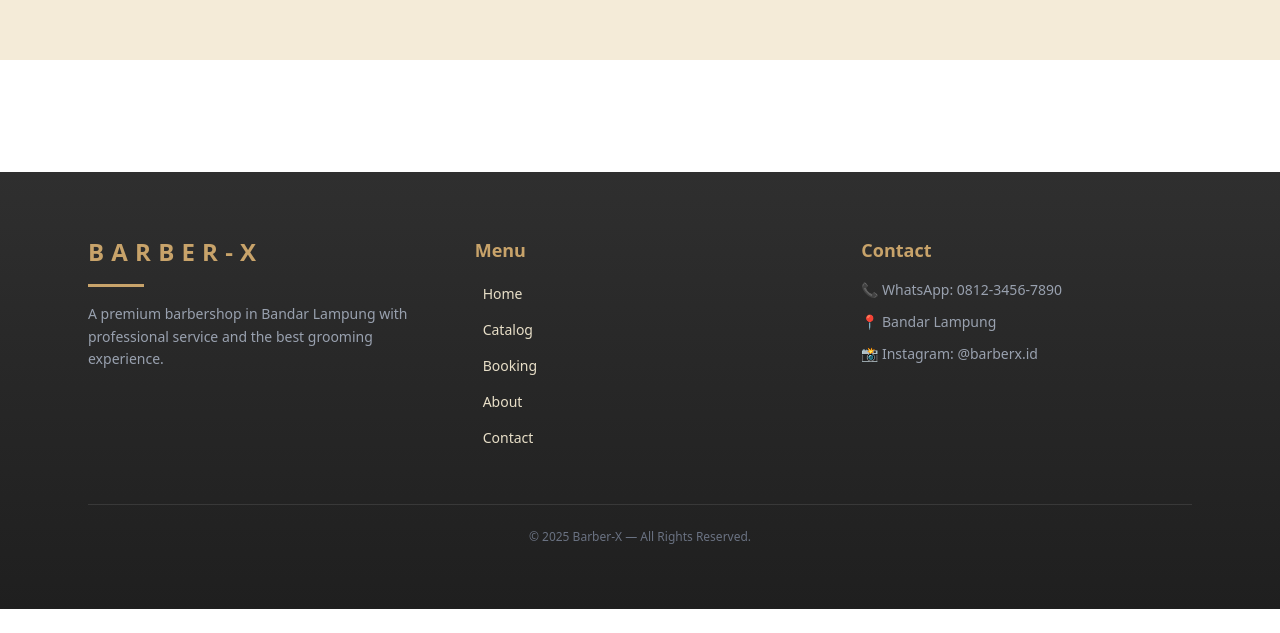
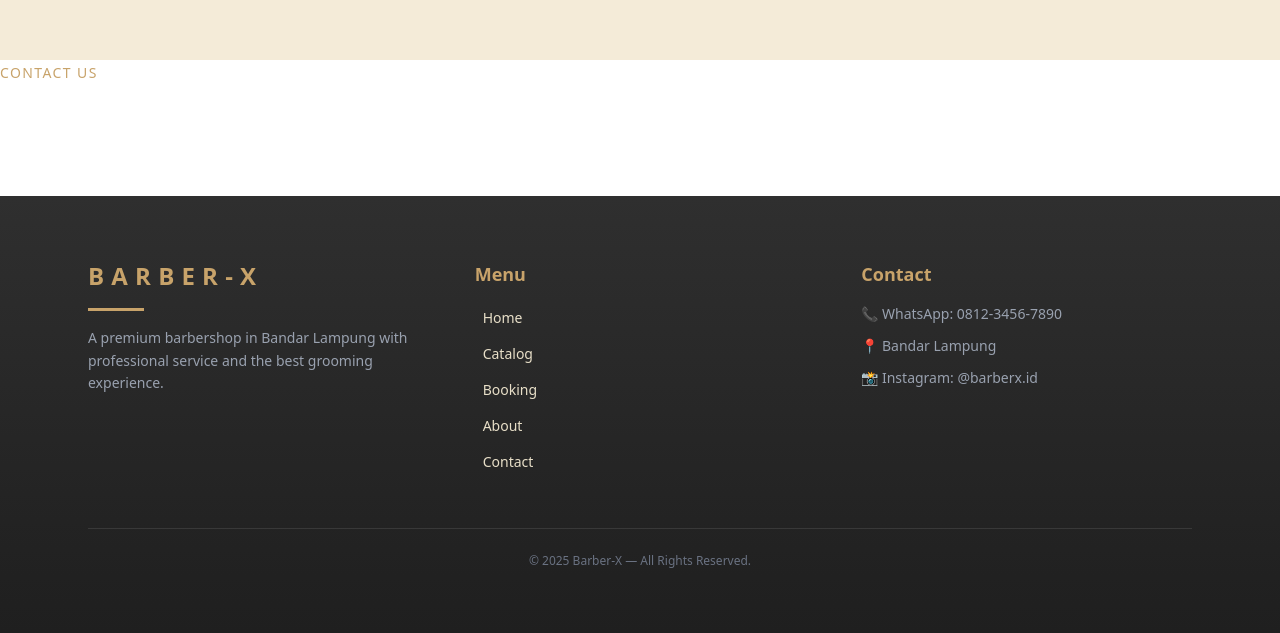
Before and after one commit to NaswaNovellia-23312014/Barber-x, a Next.js app in the folder web/: page / in a window 1280 px wide. Shown: the part 2818-3451 px from the top of the page. Before the commit the page ends 3427 px from the top, so only its background shows below. Built offline with nearby package versions, Linux system fonts and the light colour scheme.

Commit message:
add text contact us

```diff
--- a/web/src/app/(main)/page.tsx
+++ b/web/src/app/(main)/page.tsx
@@ -155,6 +155,13 @@ export default function Home() {
         id="contact"
         className="w-full bg-[#F4EBD8] px-6 md:px-16 py-32"
       ></section>
+      <div>
+        <span className="text-sm tracking-widest text-[#C8A36A] uppercase">
+          Contact Us
+        </span>
+
+
+      </div>
     </div>
   );
 }
```
